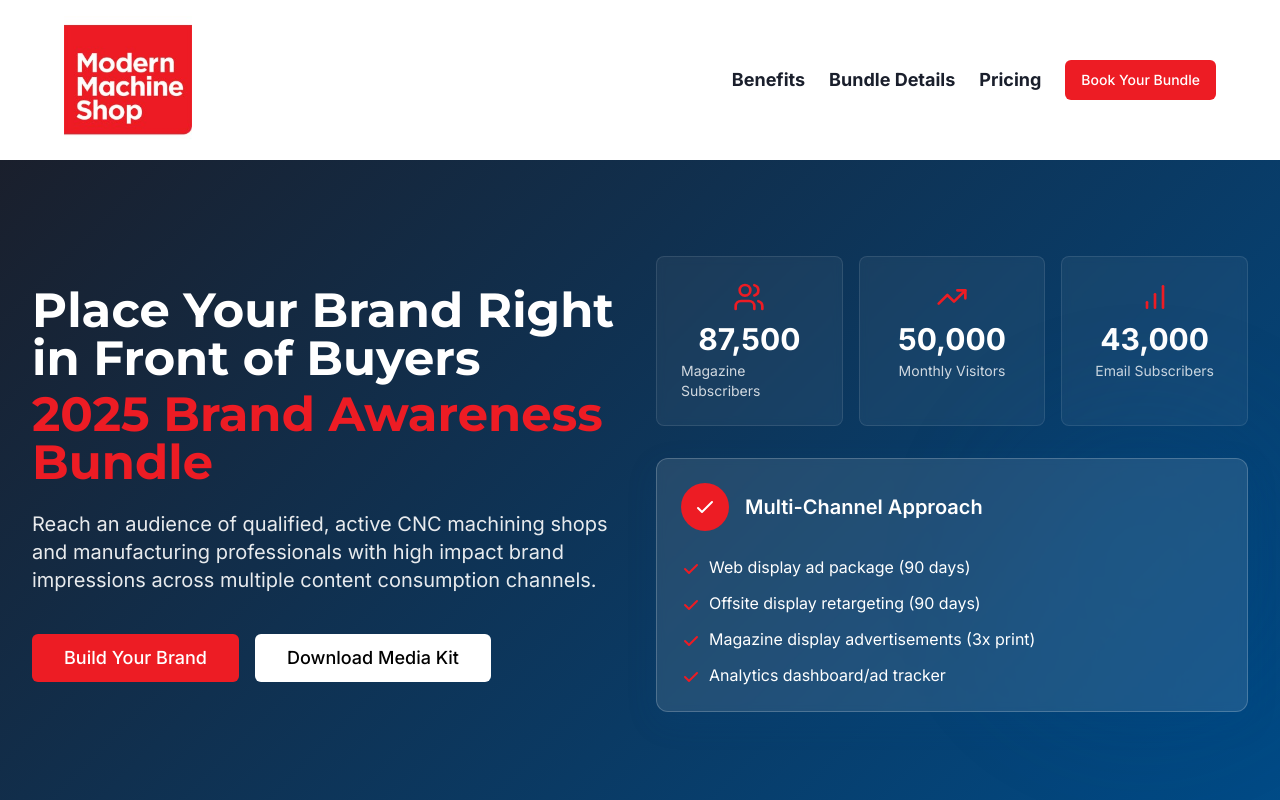
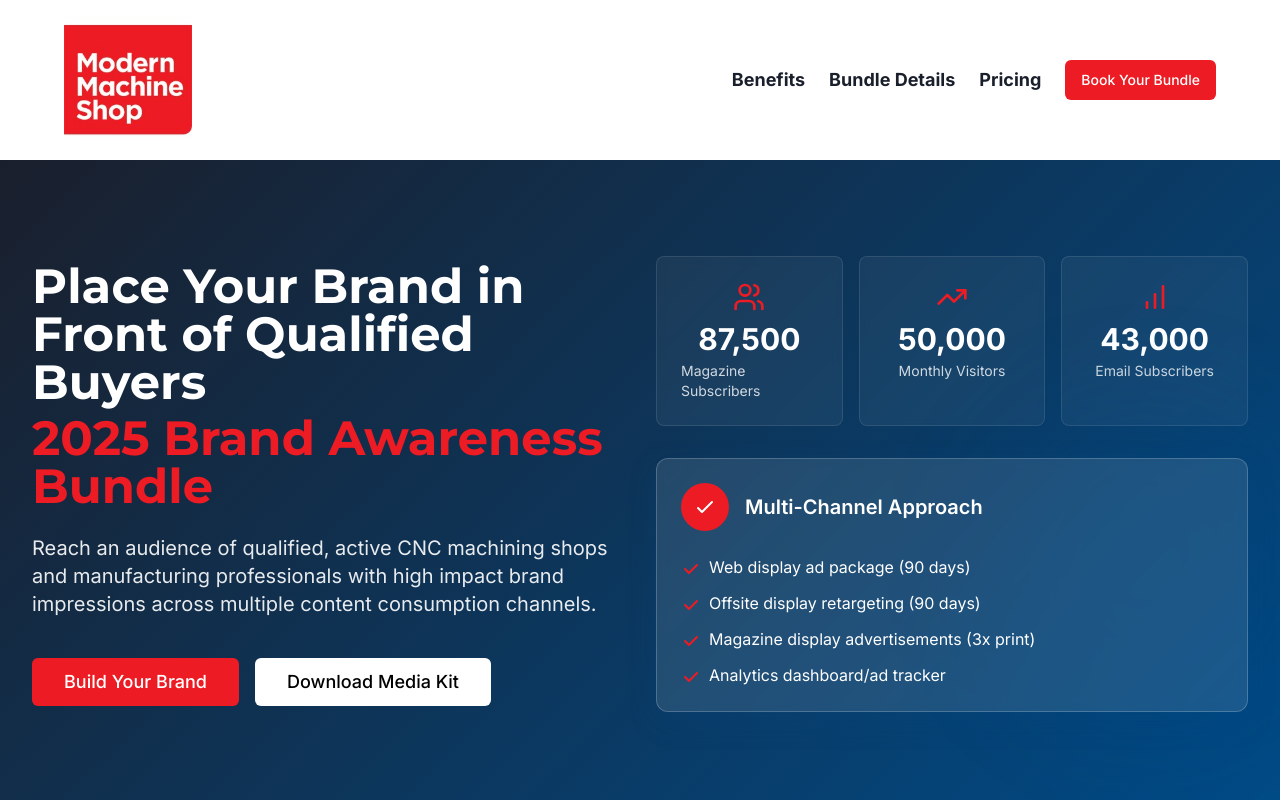
Before and after one commit to PGarder/mms-brand-bundle-lp, a React (Vite) app: page / in a window 1280 px wide. Shown: the top 800 px of the page. Built offline with nearby package versions, Linux system fonts and the light colour scheme.

Commit message:
Update HeroSection heading
Change the heading text in the HeroSection component.

```diff
--- a/src/components/HeroSection.tsx
+++ b/src/components/HeroSection.tsx
@@ -1,3 +1,4 @@
+
 import React, { useEffect, useState } from 'react';
 import { Button } from "@/components/ui/button";
 import { Users, TrendingUp, BarChart } from "lucide-react";
@@ -41,7 +42,7 @@ const HeroSection = () => {
         <div className="grid md:grid-cols-2 gap-8 items-center">
           <div className="space-y-6 animate-fade-in">
             <h1 className="font-heading text-3xl md:text-5xl font-bold leading-tight">
-              Place Your Brand Right in Front of Buyers
+              Place Your Brand in Front of Qualified Buyers
               <span className="block text-mms-red mt-2">2025 Brand Awareness Bundle</span>
             </h1>
             <p className="text-lg md:text-xl opacity-90">
```
